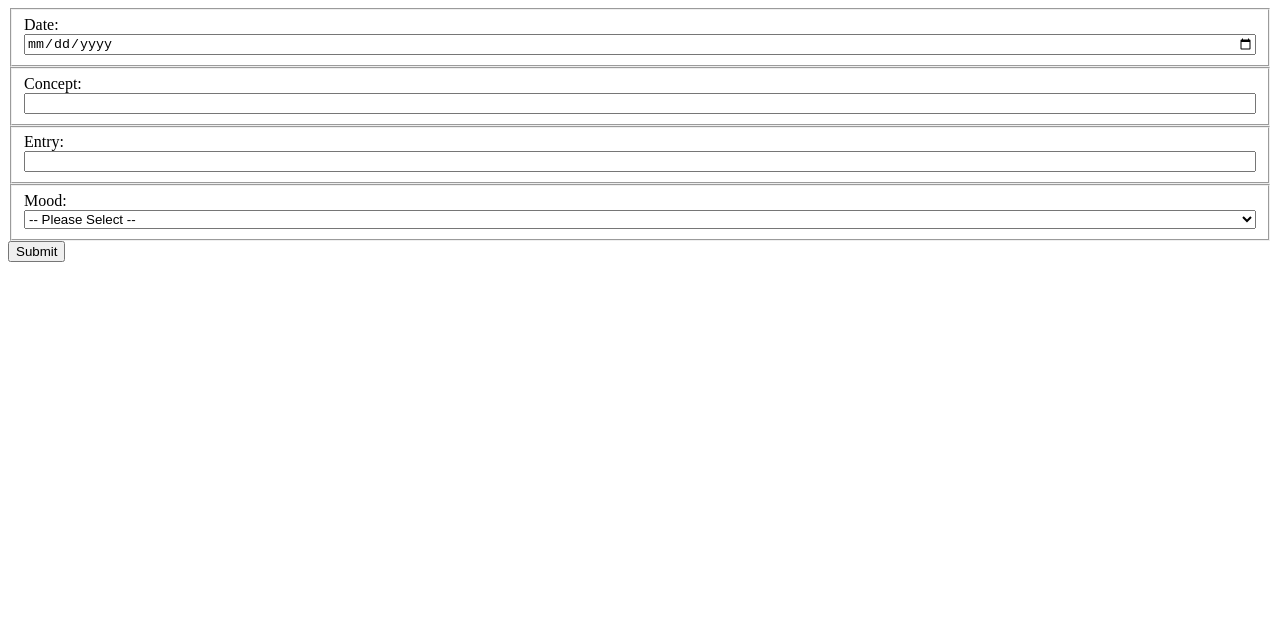
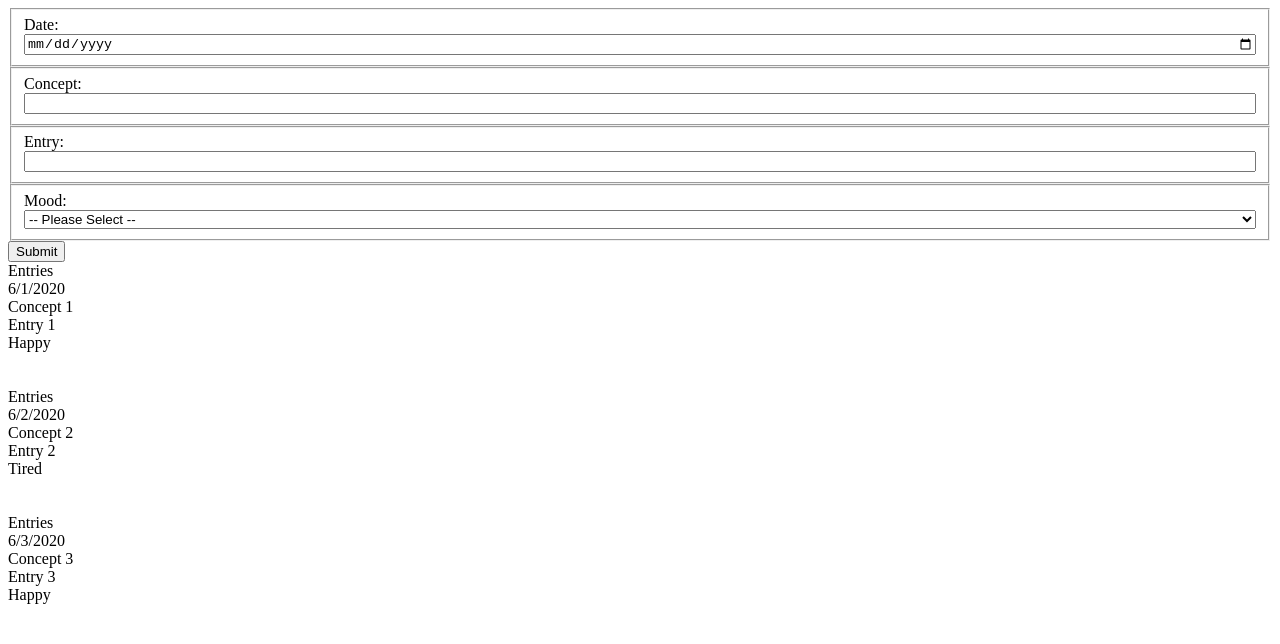
Before and after one commit to BradCowart/DailyJournal, a plain HTML site: page index.html in a window 1280 px wide. Drawn offline with Linux system fonts and the light colour scheme.

Commit message:
Created dynamic list of journal entries

```diff
--- a/index.html
+++ b/index.html
@@ -32,7 +32,10 @@
         </fieldset>
         <input type="submit" id="submit" value="Submit">
         </form>
+    </article>
 
-    </article>
+    <article class="journalEntries"></article>
+
+    <script src="scripts/journal/journal.js"></script>
 </body>
 </html>
--- a/scripts/journal/journal.js
+++ b/scripts/journal/journal.js
@@ -1,17 +1,46 @@
-const journalEntry = {
+
+const journalEntries =[
+{
     date:"6/1/2020",
     concept:"Concept 1",
     Entry:"Entry 1",
-    mood:"Happy",
-
+    mood:"Happy"
+},
+{
     date:"6/2/2020",
     concept:"Concept 2",
     Entry:"Entry 2",
     mood:"Tired",
-
+},
+{
     date:"6/3/2020",
     concept:"Concept 3",
     Entry:"Entry 3",
     mood:"Happy"
+}
+]
+
+const journalEntryConverter = (journalEntryObject)=>{
+    const journalHTMLReresentation =`
+        <section>Entries
+        <div>${journalEntryObject.date}</div>
+        <div>${journalEntryObject.concept}</div>
+        <div>${journalEntryObject.Entry}</div>
+        <div>${journalEntryObject.mood}</div>
+        <br><br>
+        </section>
+        `
+        return journalHTMLReresentation
 
 }
+
+const JournalEntryList = (allEntries) =>{
+    for (const entry of allEntries ){
+    const journalHTML = journalEntryConverter(entry)
+    const journalEntryArticleElement= document.querySelector(".journalEntries")
+    journalEntryArticleElement.innerHTML += journalHTML
+   // console.log(entry)
+}
+}
+
+JournalEntryList(journalEntries)
```
